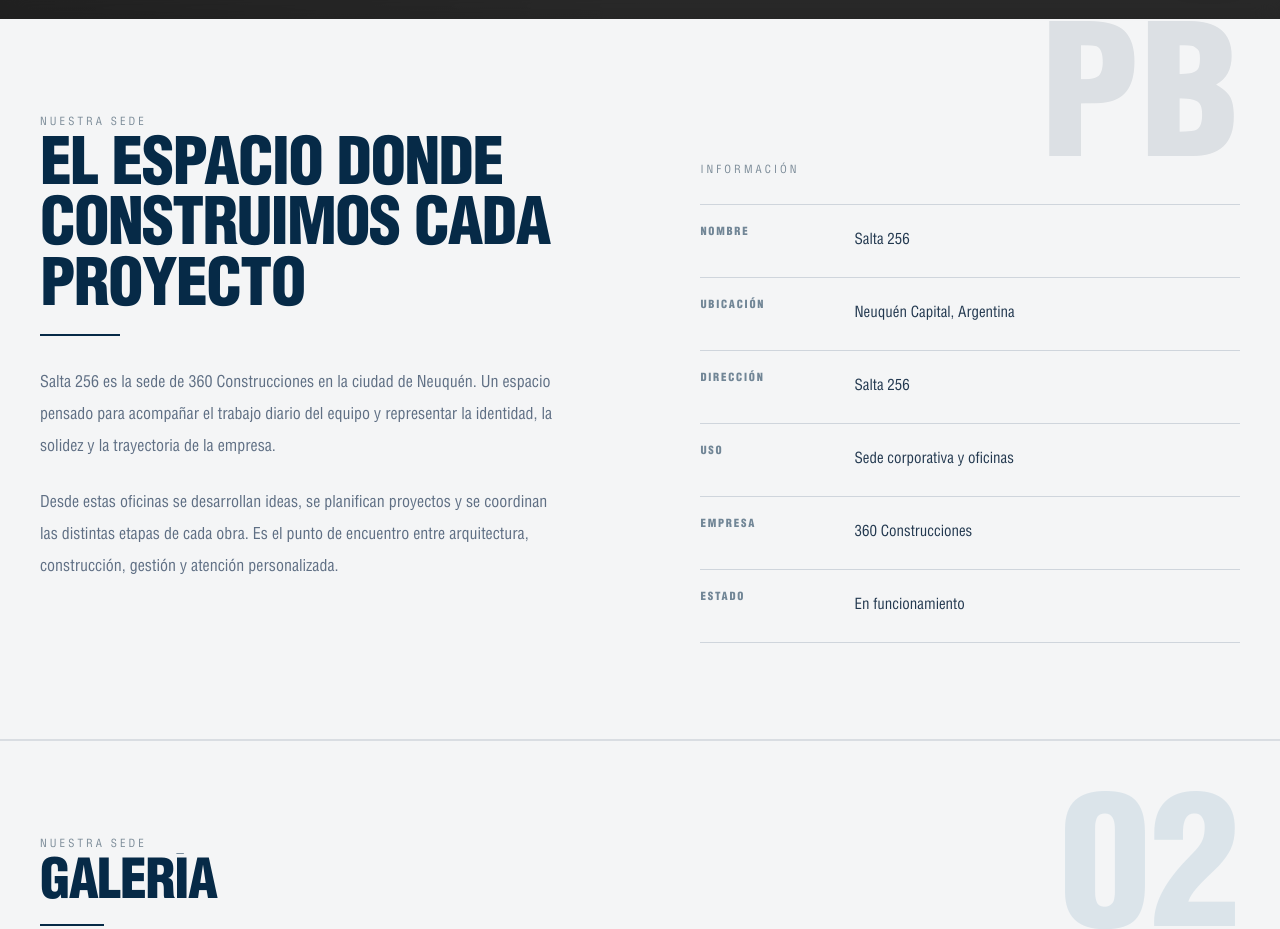
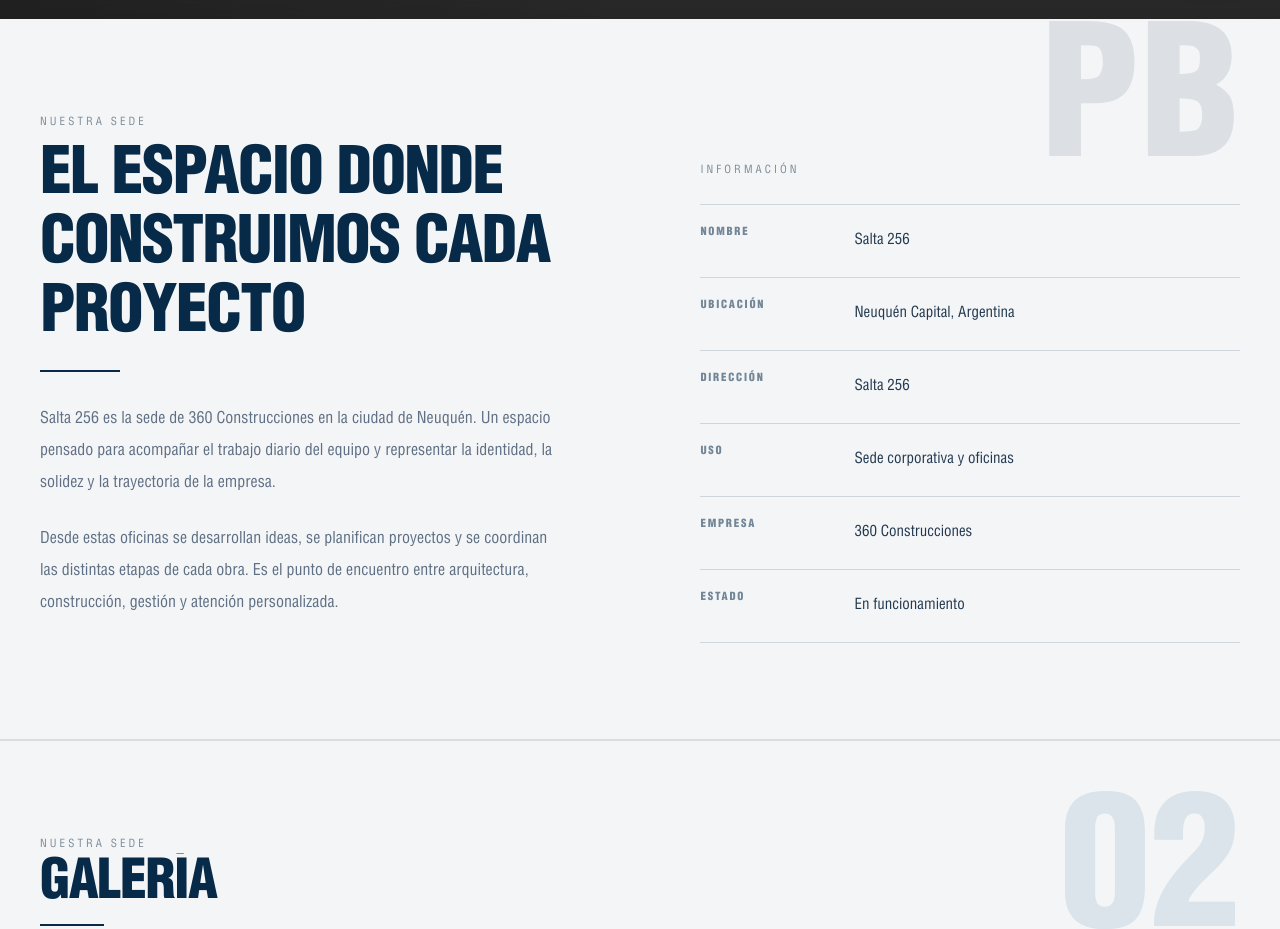
Before and after one commit to pachecoleoo/360-construcciones, a Next.js app: page /proyectos/salta-256 in a window 1280 px wide. Shown: the part 781-1710 px from the top of the page. Built offline with nearby package versions, Linux system fonts and the light colour scheme; no server answers; grey boxes are pictures that could not be loaded.

Commit message:
Fix iOS animated title glyph clipping: components/proyectos/sections/ProjectIntroWithData.tsx

```diff
--- a/components/proyectos/sections/ProjectIntroWithData.tsx
+++ b/components/proyectos/sections/ProjectIntroWithData.tsx
@@ -107,12 +107,12 @@ export default function ProjectIntroWithData({
               </p>
 
               {/* TÍTULO */}
-              <div className="overflow-hidden">
+              <div className="ios-safe-title-reveal">
                 <h2
                   className={cx(
-                    "mt-2 max-w-[950px]",
+                    "ios-safe-title mt-2 max-w-[950px]",
                     "text-[36px] md:text-[54px] lg:text-[64px]",
-                    "leading-[0.95] tracking-tight",
+                    "leading-[1.08] tracking-tight",
                     "text-[#062a47]",
                     "font-heading font-black uppercase",
                     "transition-all duration-700 delay-100 ease-out",
```
